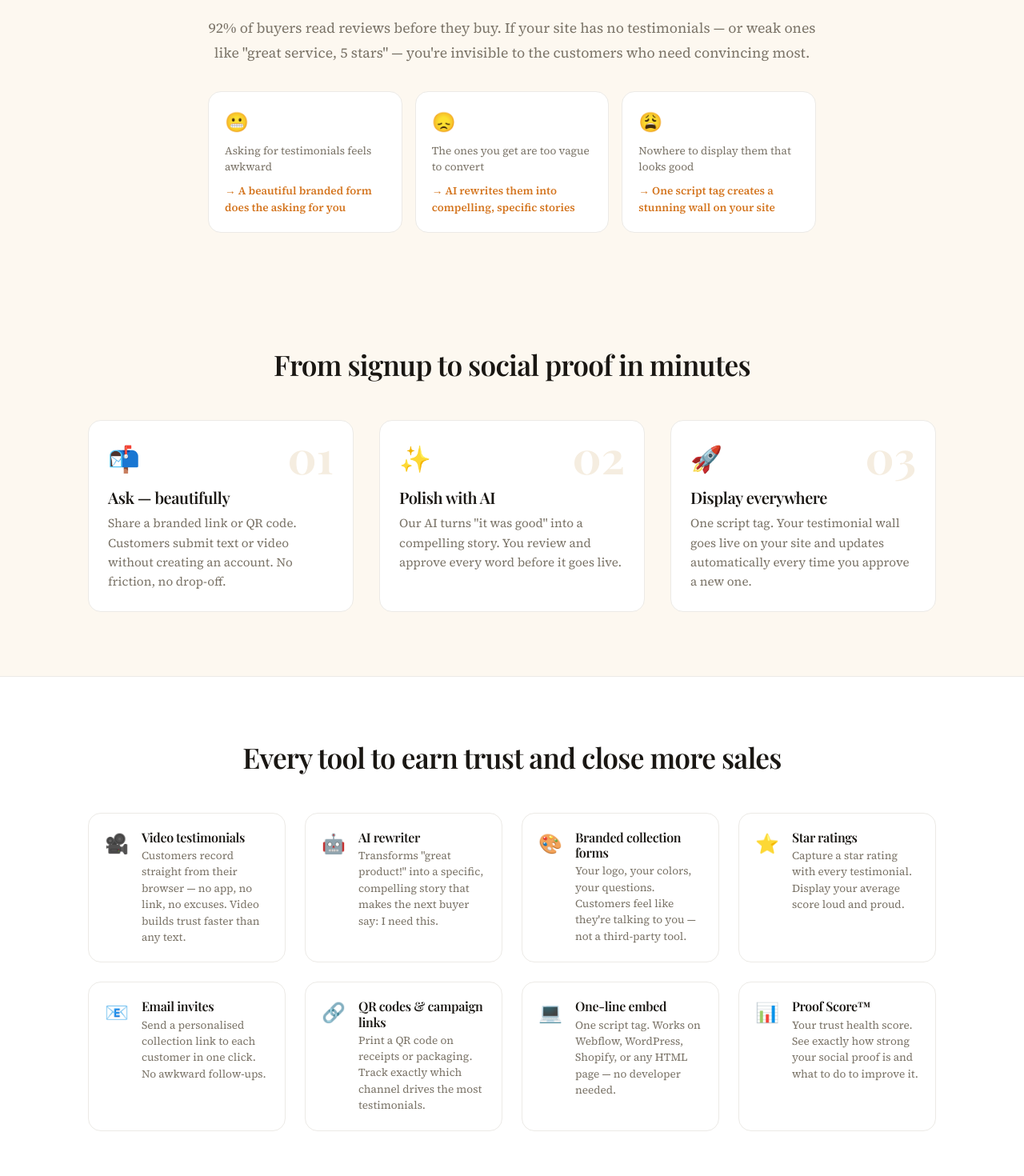
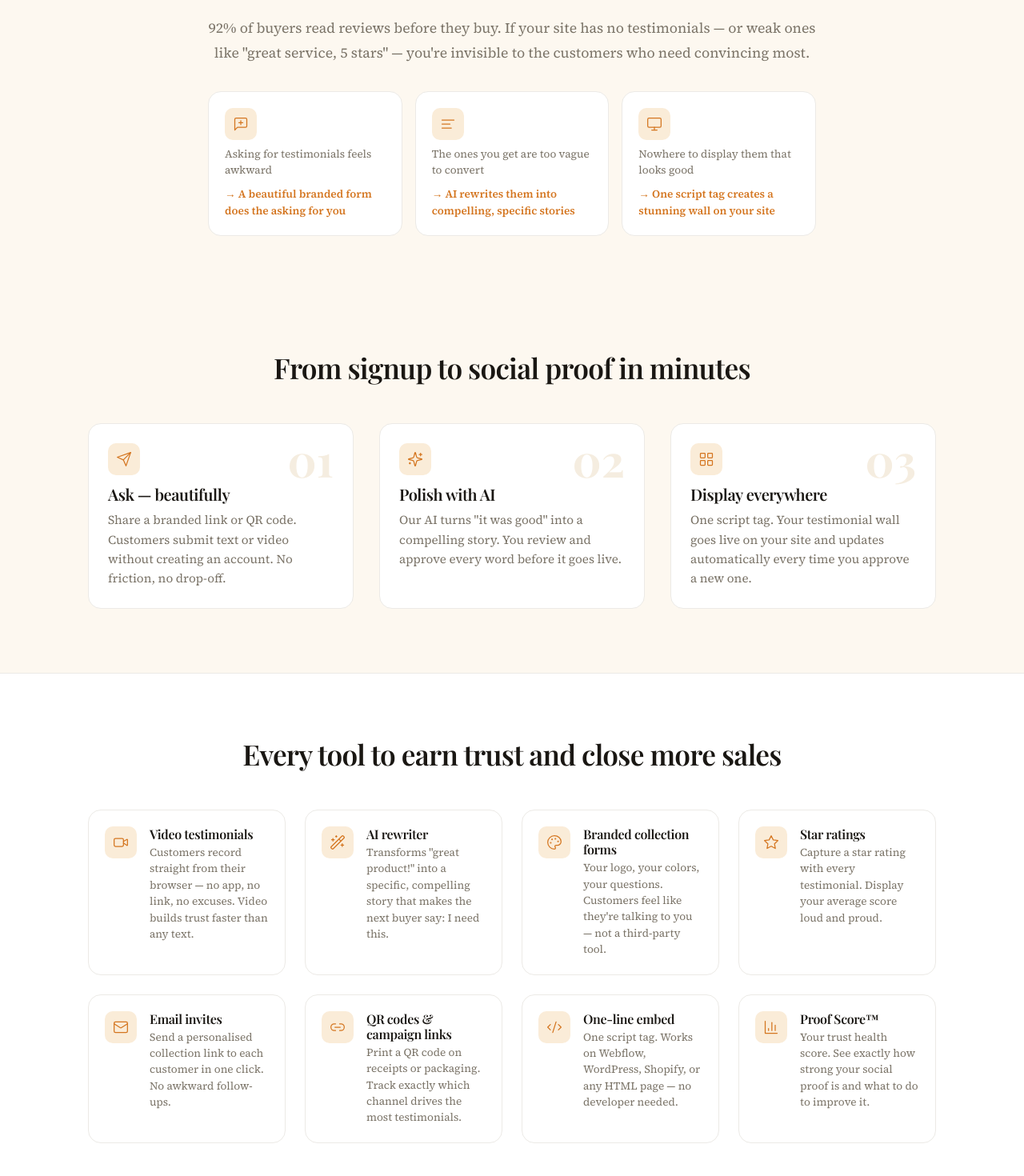
Before and after one commit to haraphat01/vouchly, a Next.js app: page / in a window 1280 px wide. Shown: the part 900-2370 px from the top of the page at 80% size. Built offline with nearby package versions, Linux system fonts and the light colour scheme; no server answers.

Commit message:
upgraded the icons to more modern design

```diff
--- a/src/app/page.tsx
+++ b/src/app/page.tsx
@@ -1,7 +1,50 @@
 import Link from 'next/link'
-import { Star, Zap, ArrowRight, CheckCircle2, Quote } from 'lucide-react'
+import type { LucideIcon } from 'lucide-react'
+import {
+  Star,
+  Zap,
+  ArrowRight,
+  CheckCircle2,
+  Quote,
+  Video,
+  Wand2,
+  Palette,
+  Mail,
+  Link2,
+  Code2,
+  BarChart3,
+  Send,
+  Sparkles,
+  LayoutGrid,
+  MessageSquarePlus,
+  AlignLeft,
+  Monitor,
+} from 'lucide-react'
 import { getTranslations } from 'next-intl/server'
 import LanguageSwitcher from '@/components/LanguageSwitcher'
+
+const ICON_STROKE = 1.5
+const ICON_SIZE = 20
+
+function IconTile({ Icon }: { Icon: LucideIcon }) {
+  return (
+    <div
+      style={{
+        flexShrink: 0,
+        width: 40,
+        height: 40,
+        borderRadius: 10,
+        background: 'var(--brand-light)',
+        display: 'flex',
+        alignItems: 'center',
+        justifyContent: 'center',
+        color: 'var(--brand)',
+      }}
+    >
+      <Icon size={ICON_SIZE} strokeWidth={ICON_STROKE} aria-hidden />
+    </div>
+  )
+}
 
 export default async function Home() {
   const t = await getTranslations('home')
@@ -13,21 +56,27 @@ export default async function Home() {
     { name: t('t3_name'), role: t('t3_role'), text: t('t3_text'), rating: 5 },
   ]
 
-  const features = [
-    { icon: '🎥', title: t('feat1_title'), desc: t('feat1_desc') },
-    { icon: '🤖', title: t('feat2_title'), desc: t('feat2_desc') },
-    { icon: '🎨', title: t('feat3_title'), desc: t('feat3_desc') },
-    { icon: '⭐', title: t('feat4_title'), desc: t('feat4_desc') },
-    { icon: '📧', title: t('feat5_title'), desc: t('feat5_desc') },
-    { icon: '🔗', title: t('feat6_title'), desc: t('feat6_desc') },
-    { icon: '💻', title: t('feat7_title'), desc: t('feat7_desc') },
-    { icon: '📊', title: t('feat8_title'), desc: t('feat8_desc') },
+  const features: { Icon: LucideIcon; title: string; desc: string }[] = [
+    { Icon: Video, title: t('feat1_title'), desc: t('feat1_desc') },
+    { Icon: Wand2, title: t('feat2_title'), desc: t('feat2_desc') },
+    { Icon: Palette, title: t('feat3_title'), desc: t('feat3_desc') },
+    { Icon: Star, title: t('feat4_title'), desc: t('feat4_desc') },
+    { Icon: Mail, title: t('feat5_title'), desc: t('feat5_desc') },
+    { Icon: Link2, title: t('feat6_title'), desc: t('feat6_desc') },
+    { Icon: Code2, title: t('feat7_title'), desc: t('feat7_desc') },
+    { Icon: BarChart3, title: t('feat8_title'), desc: t('feat8_desc') },
   ]
 
-  const steps = [
-    { step: '01', icon: '📬', title: t('step1_title'), desc: t('step1_desc') },
-    { step: '02', icon: '✨', title: t('step2_title'), desc: t('step2_desc') },
-    { step: '03', icon: '🚀', title: t('step3_title'), desc: t('step3_desc') },
+  const steps: { step: string; Icon: LucideIcon; title: string; desc: string }[] = [
+    { step: '01', Icon: Send, title: t('step1_title'), desc: t('step1_desc') },
+    { step: '02', Icon: Sparkles, title: t('step2_title'), desc: t('step2_desc') },
+    { step: '03', Icon: LayoutGrid, title: t('step3_title'), desc: t('step3_desc') },
+  ]
+
+  const problems: { Icon: LucideIcon; problem: string; fix: string }[] = [
+    { Icon: MessageSquarePlus, problem: 'Asking for testimonials feels awkward', fix: 'A beautiful branded form does the asking for you' },
+    { Icon: AlignLeft, problem: 'The ones you get are too vague to convert', fix: 'AI rewrites them into compelling, specific stories' },
+    { Icon: Monitor, problem: 'Nowhere to display them that looks good', fix: 'One script tag creates a stunning wall on your site' },
   ]
 
   const plans = [
@@ -118,13 +167,11 @@ export default async function Home() {
           92% of buyers read reviews before they buy. If your site has no testimonials — or weak ones like "great service, 5 stars" — you're invisible to the customers who need convincing most.
         </p>
         <div style={{ display: 'grid', gridTemplateColumns: 'repeat(auto-fit, minmax(200px, 1fr))', gap: '1rem' }}>
-          {[
-            { icon: '😬', problem: 'Asking for testimonials feels awkward', fix: 'A beautiful branded form does the asking for you' },
-            { icon: '😞', problem: 'The ones you get are too vague to convert', fix: 'AI rewrites them into compelling, specific stories' },
-            { icon: '😩', problem: 'Nowhere to display them that looks good', fix: 'One script tag creates a stunning wall on your site' },
-          ].map(({ icon, problem, fix }) => (
+          {problems.map(({ Icon, problem, fix }) => (
             <div key={problem} style={{ background: 'white', border: '1px solid #eceae6', borderRadius: 'var(--radius-lg)', padding: '1.25rem', textAlign: 'left' }}>
-              <div style={{ fontSize: '1.5rem', marginBottom: '0.5rem' }}>{icon}</div>
+              <div style={{ marginBottom: '0.5rem' }}>
+                <IconTile Icon={Icon} />
+              </div>
               <p style={{ fontSize: '0.85rem', color: 'var(--ink-muted)', marginBottom: '0.6rem', lineHeight: 1.5 }}>{problem}</p>
               <p style={{ fontSize: '0.85rem', color: 'var(--brand)', fontWeight: 600, lineHeight: 1.5 }}>→ {fix}</p>
             </div>
@@ -136,10 +183,12 @@ export default async function Home() {
       <section id="how-it-works" style={{ maxWidth: 1100, margin: '0 auto', padding: 'clamp(2.5rem, 8vw, 5rem) 1.25rem' }}>
         <h2 style={{ textAlign: 'center', fontSize: 'clamp(1.5rem, 4vw, 2.2rem)', marginBottom: 'clamp(1.5rem, 4vw, 3rem)' }}>{t('steps_title')}</h2>
         <div style={{ display: 'grid', gridTemplateColumns: 'repeat(auto-fit, minmax(260px, 1fr))', gap: 'clamp(1rem, 3vw, 2rem)' }}>
-          {steps.map(({ step, icon, title, desc }) => (
+          {steps.map(({ step, Icon, title, desc }) => (
             <div key={step} className="card" style={{ position: 'relative', overflow: 'hidden' }}>
               <div style={{ position: 'absolute', top: '1rem', right: '1.5rem', fontFamily: 'var(--font-display)', fontSize: '3.5rem', fontWeight: 700, color: '#f5ede0', lineHeight: 1 }}>{step}</div>
-              <div style={{ fontSize: '2rem', marginBottom: '0.75rem' }}>{icon}</div>
+              <div style={{ marginBottom: '0.75rem' }}>
+                <IconTile Icon={Icon} />
+              </div>
               <h3 style={{ fontSize: '1.25rem', marginBottom: '0.5rem' }}>{title}</h3>
               <p style={{ color: 'var(--ink-muted)', lineHeight: 1.6, fontSize: '0.95rem' }}>{desc}</p>
             </div>
@@ -152,9 +201,9 @@ export default async function Home() {
         <div style={{ maxWidth: 1100, margin: '0 auto', padding: '0 1.25rem' }}>
           <h2 style={{ textAlign: 'center', fontSize: 'clamp(1.5rem, 4vw, 2.2rem)', marginBottom: 'clamp(1.5rem, 4vw, 3rem)' }}>{t('features_title')}</h2>
           <div style={{ display: 'grid', gridTemplateColumns: 'repeat(auto-fit, minmax(220px, 1fr))', gap: 'clamp(0.75rem, 2vw, 1.5rem)' }}>
-            {features.map(({ icon, title, desc }) => (
+            {features.map(({ Icon, title, desc }) => (
               <div key={title} style={{ display: 'flex', gap: '1rem', padding: '1.25rem', border: '1px solid #eceae6', borderRadius: 'var(--radius-lg)' }}>
-                <span style={{ fontSize: '1.5rem', flexShrink: 0 }}>{icon}</span>
+                <IconTile Icon={Icon} />
                 <div>
                   <h4 style={{ fontSize: '1rem', marginBottom: '0.25rem' }}>{title}</h4>
                   <p style={{ fontSize: '0.85rem', color: 'var(--ink-muted)', lineHeight: 1.5 }}>{desc}</p>
```
